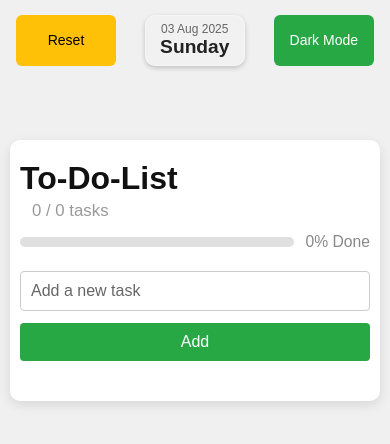
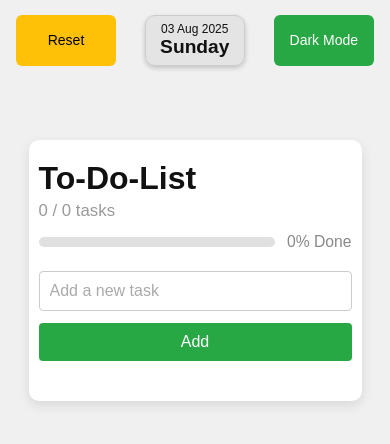
Before and after one commit to prakashseervi61/Todo-List-Web-App, a React (Vite) app: page / in a window 390 px wide. Shown: the top 444 px of the page. Built offline with nearby package versions, Linux system fonts and the light colour scheme.

Commit message:
updated local storage and added comments

```diff
--- a/src/App.css
+++ b/src/App.css
@@ -1,253 +1,156 @@
-*{
-  box-sizing: border-box;
+/* =========================================
+   Global Reset: Box sizing and margin/padding
+   ========================================= */
+* {
+  box-sizing: border-box; /* Include padding and border in element’s width/height */
   margin: 0;
   padding: 0;
 }
 
+/* =========================================
+   Base Styles: body & html
+   ========================================= */
 body, html {
-  margin: 0;
-  padding: 0;
-  font-family: sans-serif;
-  height: 100%;
+  font-family: sans-serif; /* Use a clean default font */
+  height: 100%;            /* Ensure full-height wrapper */
   width: 100%;
 }
 
+/* =========================================
+   Wrapper: background, theme, scrolling
+   ========================================= */
 .app-wrapper {
-  background-color: #111;
-  color: #fff;
-  min-height: 100vh;
-  padding: 40px 10px;
+  background-color: #111; /* Dark theme background */
+  color: #fff;            /* Light text */
+  min-height: 100vh;      /* Full viewport height */
+  padding: 40px 10px;     /* Outer spacing */
   display: flex;
   justify-content: center;
   align-items: flex-start;
   position: relative;
-  overflow-y: auto;
+  overflow-y: auto;       /* Page-level scrolling */
+}
+.app-wrapper.light {
+  background-color: #f0f0f0; /* Light theme background */
+  color: #111;               /* Dark text */
 }
 
-
-.app-wrapper.light {
-  background-color: #f0f0f0;
-  color: #111;
-}
-
+/* =========================================
+   Top Bar: reset button, clock, theme toggle
+   ========================================= */
 .top-bar {
   position: absolute;
-  top: 15px;
-  left: 0;
-  right: 0;
+  top: 15px; left: 0; right: 0;
   display: flex;
   justify-content: space-between;
   padding: 0 16px;
-  box-sizing: border-box;
   z-index: 10;
 }
-
-.theme-toggle,
-.reset-btn {
+.reset-btn,
+.theme-toggle {
   min-width: 100px;
   padding: 8px 16px;
   font-size: 14px;
+  border: none;
   border-radius: 6px;
-  border: none;
   cursor: pointer;
   text-align: center;
-  box-sizing: border-box;
+}
+.reset-btn {
+  background-color: #ffc107; /* Warning yellow */
+  color: #000;
+}
+.theme-toggle {
+  background-color: #28a745; /* Success green */
+  color: #fff;
 }
 
-.reset-btn {
-  background-color: #ffc107;
-  color: black;
+/* Clock display in top bar */
+.clock {
+  display: inline-block;
+  text-align: center;
+  padding: 0.4rem 0.8rem;
+  border-radius: 10px;
+  background-color: rgba(255,255,255,0.1);
+  box-shadow: 0 2px 5px rgba(0,0,0,0.2);
+  min-width: 100px;
+  border: 1px solid rgba(255,255,255,0.3);
+}
+.app-wrapper.light .clock {
+  background-color: rgba(0,0,0,0.05);
+  border-color: #ccc;
+}
+.clock .date {
+  font-size: 0.75rem; /* Smaller date text */
+}
+.clock .day {
+  font-size: 1.2rem;  /* Larger day text */
+  font-weight: 600;
 }
 
-.theme-toggle {
-  background-color: #28a745;
-  color: white;
-}
-
+/* =========================================
+   Main Container: card holding tasks
+   ========================================= */
 .app-container {
-  background-color: #1f1f1f;
+  margin-top: 80px;       /* Push down below top bar */
+  width: 90%;
+  max-width: 500px;
+  padding: 30px;
+  background-color: #1f1f1f; /* Dark card background */
   border-radius: 10px;
   box-shadow: 0 4px 12px rgba(0,0,0,0.3);
-  padding: 30px;
-  width: 90%;
-  max-width: 500px;
+  transition: background 0.3s, box-shadow 0.3s;
   text-align: center;
-  min-height: 200px;
-  transition: all 0.3s ease;
-  margin-top: 80px;
 }
-
 .app-wrapper.light .app-container {
-  background-color: #fff;
+  background-color: #fff; /* Light card background */
   box-shadow: 0 4px 12px rgba(0,0,0,0.1);
 }
 
-h1 {
-  margin-bottom: 20px;
-}
-
-.input-section {
-  display: flex;
-  justify-content: center;
-  gap: 10px;
-  margin-bottom: 20px;
-}
-
-input[type="text"] {
-  background-color: #111;
-  color: #f5f5f5;
-  border: 1px solid #444;
-  padding: 10px;
-  border-radius: 4px;
-  outline: none;
-  flex-grow: 1;
-  font-size: 16px;
-}
-
-input[type="text"]::placeholder {
-  color: #aaa;
-}
-
-.app-wrapper.light input[type="text"] {
-  background-color: #fff;
-  color: #111;
-  border: 1px solid #ccc;
-}
-
-.app-wrapper.light input[type="text"]::placeholder {
-  color: #666;
-}
-
-.add-btn {
-  background-color: #28a745;
-  color: white;
-  border: none;
-  padding: 10px 14px;
-  border-radius: 4px;
-  cursor: pointer;
-  font-size: 16px;
-}
-
-ul {
-  list-style-type: none;
-  padding: 0;
-  max-height: 280px;
-  overflow-y: auto;
-  scrollbar-width: thin;
-}
-
-.app-wrapper.light ul {
-  scrollbar-color: #bbb #f0f0f0;
-}
-
-.app-wrapper.dark ul {
-  scrollbar-color: #555 #222;
-}
-
-ul::-webkit-scrollbar {
-  width: 8px;
-}
-
-ul::-webkit-scrollbar-track {
-  background: #f0f0f0;
-  border-radius: 4px;
-}
-
-ul::-webkit-scrollbar-thumb {
-  background-color: #bbb;
-  border-radius: 4px;
-  border: 2px solid #f0f0f0;
-}
-
-.app-wrapper.dark ul::-webkit-scrollbar-track {
-  background: #222;
-}
-
-.app-wrapper.dark ul::-webkit-scrollbar-thumb {
-  background-color: #555;
-  border: 2px solid #222;
-}
-
-li {
-  display: flex;
-  justify-content: space-between;
-  align-items: center;
-  background-color: #1e1e1e;
-  padding: 12px 16px;
-  margin-bottom: 10px;
-  border-radius: 6px;
-  border: 1px solid #333;
-  color: #f5f5f5;
-  font-size: 16px;
-  transition: background-color 0.3s ease;
-}
-
-.app-wrapper.light li {
-  background-color: #f9f9f9;
-  color: #111;
-  border: 1px solid #ccc;
-}
-
-.delete-btn {
-  background-color: #dc3545;
-  color: white;
-  border: none;
-  padding: 6px 10px;
-  border-radius: 4px;
-  cursor: pointer;
-  font-size: 14px;
-}
-
+/* =========================================
+   Title Row: heading and task count
+   ========================================= */
 .title-row {
   display: flex;
   justify-content: space-between;
   align-items: flex-end;
   margin-bottom: 12px;
 }
-
 .title-row h1 {
-  margin: 0;
   font-size: 2rem;
   font-weight: 600;
-  text-align: left;
 }
-
 .task-count {
   font-size: 1.05rem;
   color: #999;
-  margin-left: 12px;
 }
 
+/* =========================================
+   Progress Bar: container and fill
+   ========================================= */
 .progress-bar-container {
-  width: 100%;
-  margin-bottom: 20px;
   display: flex;
   align-items: center;
   gap: 12px;
+  margin-bottom: 20px;
 }
-
 .progress-bar-bg {
   flex: 1;
   height: 10px;
   background: #e0e0e0;
   border-radius: 5px;
   overflow: hidden;
-  position: relative;
 }
-
 .progress-bar-fg {
   height: 100%;
   background: #28a745;
   border-radius: 5px 0 0 5px;
   transition: width 0.4s;
 }
-
 .progress-label {
   font-size: 0.98rem;
   color: #888;
-  min-width: 48px;
 }
-
 .app-wrapper.dark .progress-bar-bg {
   background: #333;
 }
@@ -258,186 +161,228 @@ li {
   color: #aaa;
 }
 
+/* =========================================
+   Input Section: new task entry
+   ========================================= */
+.input-section {
+  display: flex;
+  gap: 10px;
+  margin-bottom: 20px;
+}
+.input-section input[type="text"] {
+  flex: 1;                    /* Expand to fill */
+  padding: 10px;
+  border-radius: 4px;
+  border: 1px solid #444;
+  background-color: #111;
+  color: #f5f5f5;
+  font-size: 16px;
+}
+.input-section input[type="text"]::placeholder {
+  color: #aaa;
+}
+.app-wrapper.light .input-section input[type="text"] {
+  background-color: #fff;
+  color: #111;
+  border: 1px solid #ccc;
+}
+.add-btn {
+  padding: 10px 14px;
+  background-color: #28a745;
+  color: #fff;
+  border: none;
+  border-radius: 4px;
+  cursor: pointer;
+  font-size: 16px;
+}
+
+/* =========================================
+   Task List: scrollable UL
+   ========================================= */
+ul {
+  list-style: none;
+  max-height: 280px;
+  overflow-y: auto;
+}
+.app-wrapper.light ul {
+  scrollbar-color: #bbb #f0f0f0;
+}
+.app-wrapper.dark ul {
+  scrollbar-color: #555 #222;
+}
+ul::-webkit-scrollbar {
+  width: 8px;
+}
+ul::-webkit-scrollbar-track {
+  background: #f0f0f0;
+  border-radius: 4px;
+}
+ul::-webkit-scrollbar-thumb {
+  background-color: #bbb;
+  border-radius: 4px;
+  border: 2px solid #f0f0f0;
+}
+.app-wrapper.dark ul::-webkit-scrollbar-track {
+  background: #222;
+}
+.app-wrapper.dark ul::-webkit-scrollbar-thumb {
+  background-color: #555;
+  border: 2px solid #222;
+}
+
+/* =========================================
+   Task Item: layout, styling & completed state
+   ========================================= */
+li {
+  display: flex;
+  align-items: center;
+  gap: 8px;
+  background-color: #1e1e1e;
+  padding: 12px 16px;
+  margin-bottom: 10px;
+  border-radius: 6px;
+  border: 1px solid #333;
+  transition: background 0.3s;
+}
+.app-wrapper.light li {
+  background-color: #f9f9f9;
+  border: 1px solid #ccc;
+  color: #111;
+}
+li.completed {
+  opacity: 0.6; /* Dim completed items */
+}
+
+/* Task checkbox and text input */
 .task-item {
   display: flex;
   align-items: center;
   gap: 8px;
+  flex: 1; /* Grow to fill list item */
 }
-
 .task-checkbox {
   width: 18px;
   height: 18px;
 }
+/* Edit input: full width in list */
+.edit-input {
+  flex: 1;
+  padding: 8px 10px;
+  margin: 0 8px;
+  border: 1px solid #444;
+  border-radius: 4px;
+  background-color: #111;
+  color: #f5f5f5;
+  font-size: 16px;
+}
+.app-wrapper.light .edit-input {
+  background-color: #fff;
+  color: #111;
+  border: 1px solid #ccc;
+}
 
+/* =========================================
+   Action Buttons: edit, save, delete
+   ========================================= */
 .action-buttons {
   display: flex;
   gap: 8px;
   align-items: center;
 }
-
 .edit-btn {
-  background-color: #17a2b8;
-  color: white;
+  background-color: #17a2b8; /* Info blue */
+  color: #fff;
   border: none;
   padding: 6px 10px;
   border-radius: 4px;
   cursor: pointer;
-  font-size: 14px;
+}
+.save-btn {
+  background-color: #4CAF50; /* Save green */
+  color: #fff;
+  border: none;
+  padding: 6px 10px;
+  border-radius: 4px;
+  cursor: pointer;
+}
+.delete-btn {
+  background-color: #dc3545; /* Danger red */
+  color: #fff;
+  border: none;
+  padding: 6px 10px;
+  border-radius: 4px;
+  cursor: pointer;
 }
 
+/* =========================================
+   Reset Modal: overlay and modal box
+   ========================================= */
+.reset-overlay {
+  position: fixed;
+  inset: 0; /* shorthand for top/right/bottom/left: 0 */
+  background-color: rgba(0,0,0,0.6);
+  display: flex;
+  align-items: center;
+  justify-content: center;
+  z-index: 1000;
+}
+.reset-overlay.light {
+  background-color: rgba(255,255,255,0.8);
+}
+.reset-box {
+  background: inherit; /* match theme */
+  padding: 2rem;
+  border-radius: 10px;
+  border: 3px solid currentColor;
+  text-align: center;
+  width: 90%;
+  max-width: 400px;
+}
+.reset-actions {
+  margin-top: 20px;
+}
+.yes-btn, .no-btn {
+  margin: 0 10px;
+  padding: 10px 20px;
+  border: none;
+  border-radius: 6px;
+  font-weight: bold;
+  cursor: pointer;
+}
+.yes-btn {
+  background-color: #e74c3c;
+  color: #fff;
+}
+.no-btn {
+  background-color: #34d058;
+  color: #fff;
+}
+
+/* =========================================
+   Responsive: mobile styling
+   ========================================= */
 @media (max-width: 600px) {
   .app-container {
-    width: 100%;
+    margin-top: 100px;
     padding: 20px 10px;
-    margin-top: 100px;
   }
-
   .input-section {
     flex-direction: column;
     gap: 12px;
   }
-
   .title-row {
     flex-direction: column;
     align-items: flex-start;
     gap: 4px;
   }
-
   ul {
     max-height: 400px;
   }
 }
 
-.reset-overlay {
-  position: fixed;
-  top: 0;
-  left: 0;
-  width: 100vw;
-  height: 100vh;
-  z-index: 1000;
-  display: flex;
-  align-items: center;
-  justify-content: center;
-}
-
-.reset-overlay.light {
-  background-color: rgba(255, 255, 255, 0.8);
-  color: #000;
-}
-
-.reset-overlay.dark {
-  background-color: rgba(0, 0, 0, 0.8);
-  color: #fff;
-}
-
-.reset-box {
-  background-color: inherit;
-  padding: 30px;
-  border-radius: 12px;
-  box-shadow: 0 0 10px rgba(0, 0, 0, 0.3);
-  text-align: center;
-}
-
-.reset-actions {
-  margin-top: 20px;
-}
-
-.yes-btn, .no-btn {
-  margin: 0 10px;
-  padding: 10px 20px;
-  border: none;
-  cursor: pointer;
-  border-radius: 6px;
-  font-weight: bold;
-}
-
-.yes-btn {
-  background-color: #e74c3c;
-  color: white;
-}
-
-.no-btn {
-  background-color: #34d058;
-  color: white;
-}
-
-.reset-overlay {
-  position: fixed;
-  top: 0;
-  left: 0;
-  width: 100vw;
-  height: 100vh;
-  background-color: rgba(0, 0, 0, 0.6);
-  z-index: 1000;
-  display: flex;
-  align-items: center;
-  justify-content: center;
-}
-
-.reset-box {
-  background-color: white;
-  padding: 2rem;
-  border-radius: 10px;
-  border: 3px solid #333;
-  text-align: center;
-  width: 90%;
-  max-width: 400px;
-  box-shadow: 0 0 10px rgba(0, 0, 0, 0.3);
-}
-
-.reset-overlay.dark .reset-box {
-  background-color: #1e1e1e;
-  color: white;
-  border: 3px solid #bbb;
-}
-
-.save-btn {
-  background-color: #4CAF50;
-  border: none;
-  color: white;
-  padding: 6px 10px;
-  margin-right: 5px;
-  border-radius: 4px;
-  cursor: pointer;
-}
-
-.save-btn:hover {
-  background-color: #45a049;
-}
-
-.clock {
-  text-align: center;
-  padding: 0.4rem 0.8rem;
-  border-radius: 10px;
-  background-color: rgba(255, 255, 255, 0.1);
-  box-shadow: 0 2px 5px rgba(0, 0, 0, 0.2);
-  display: inline-block;
-  min-width: 100px;
-  border: 1px solid rgba(255, 255, 255, 0.3);
-}
-
-.light .clock div:first-child {
-  font-size: 0.75rem;
-  color: #666;
-}
-
-.light .clock div:last-child {
-  font-size: 1.2rem;
-  font-weight: 600;
-  color: #222;
-}
-
-.dark .clock div:first-child {
-  font-size: 0.75rem;
-  color: #ccc;
-}
-
-.dark .clock div:last-child {
-  font-size: 1.2rem;
-  font-weight: 600;
-  color: #fff;
-}
-
+/* =========================================
+   Task Animation (optional)
+   ========================================= */
 .task-enter {
   opacity: 0;
   transform: translateY(-10px);
--- a/src/App.jsx
+++ b/src/App.jsx
@@ -3,31 +3,57 @@ import './App.css';
 import { FaTrash, FaEdit, FaCheck } from 'react-icons/fa';
 
 function App() {
+  // ——————————————————————
+  // State Definitions
+  // ——————————————————————
+  const [tasks, setTasks] = useState(() => {
+    // Load tasks from localStorage or start with an empty array
+    const saved = localStorage.getItem('tasks');
+    return saved ? JSON.parse(saved) : [];
+  });
   const [newTask, setNewTask] = useState('');
-  const [isDarkMode, setIsDarkMode] = useState(false);
+  const [isDarkMode, setIsDarkMode] = useState(() => {
+    // Load theme preference from localStorage or default to false
+    return localStorage.getItem('theme') === 'dark';
+  });
   const [editingIndex, setEditingIndex] = useState(null);
   const [editedText, setEditedText] = useState('');
   const [showResetModal, setShowResetModal] = useState(false);
   const [time, setTime] = useState(new Date());
 
-  const [tasks, setTasks] = useState(() => {
-    const saved = localStorage.getItem('tasks');
-    return saved ? JSON.parse(saved) : [];
-  });
-
+  // ——————————————————————
+  // Effects: Persist data & Clock
+  // ——————————————————————
   useEffect(() => {
     localStorage.setItem('tasks', JSON.stringify(tasks));
   }, [tasks]);
 
+  useEffect(() => {
+    localStorage.setItem('theme', isDarkMode ? 'dark' : 'light');
+  }, [isDarkMode]);
+
+  useEffect(() => {
+    const interval = setInterval(() => setTime(new Date()), 1000);
+    return () => clearInterval(interval);
+  }, []);
+
+  // ——————————————————————
+  // Derived Values
+  // ——————————————————————
   const sortedTasks = [...tasks].sort((a, b) => a.completed - b.completed);
+  const completedCount = tasks.filter(t => t.completed).length;
+  const progress = tasks.length === 0 ? 0 : (completedCount / tasks.length) * 100;
 
+  // ——————————————————————
+  // Handlers
+  // ——————————————————————
   const addTask = () => {
-    if (newTask.trim() === '' || editingIndex !== null) return;
+    if (!newTask.trim() || editingIndex !== null) return;
     setTasks([...tasks, { text: newTask, completed: false }]);
     setNewTask('');
   };
 
-  const deleteTask = (index) => {
+  const deleteTask = index => {
     setTasks(tasks.filter((_, i) => i !== index));
     if (editingIndex === index) {
       setEditingIndex(null);
@@ -35,29 +61,27 @@ function App() {
     }
   };
 
-  const toggleCompleted = (index) => {
-    const updated = tasks.map((task, i) =>
-      i === index ? { ...task, completed: !task.completed } : task
-    );
-    setTasks(updated);
+  const toggleCompleted = index => {
+    setTasks(tasks.map((t, i) =>
+      i === index ? { ...t, completed: !t.completed } : t
+    ));
   };
 
-  const toggleTheme = () => setIsDarkMode(!isDarkMode);
-
-  const handleEdit = (index) => {
+  const handleEdit = index => {
     setEditingIndex(index);
     setEditedText(tasks[index].text);
   };
 
-  const saveEdit = (index) => {
-    if (editedText.trim() === '') return;
-    const updatedTasks = [...tasks];
-    updatedTasks[index].text = editedText;
-    setTasks(updatedTasks);
+  const saveEdit = index => {
+    if (!editedText.trim()) return;
+    const updated = [...tasks];
+    updated[index].text = editedText;
+    setTasks(updated);
     setEditingIndex(null);
     setEditedText('');
   };
 
+  const toggleTheme = () => setIsDarkMode(!isDarkMode);
   const handleResetClick = () => setShowResetModal(true);
   const handleConfirmReset = () => {
     setTasks([]);
@@ -65,18 +89,12 @@ function App() {
   };
   const handleCancelReset = () => setShowResetModal(false);
 
-  useEffect(() => {
-    const interval = setInterval(() => {
-      setTime(new Date());
-    }, 1000);
-    return () => clearInterval(interval);
-  }, []);
-
-  const completedCount = tasks.filter(t => t.completed).length;
-  const progress = tasks.length === 0 ? 0 : (completedCount / tasks.length) * 100;
-
+  // ——————————————————————
+  // Render
+  // ——————————————————————
   return (
     <div className={`app-wrapper ${isDarkMode ? 'dark' : 'light'}`}>
+      {/* Reset Confirmation Modal */}
       {showResetModal && (
         <div className={`reset-overlay ${isDarkMode ? 'dark' : 'light'}`}>
           <div className="reset-box">
@@ -89,6 +107,7 @@ function App() {
         </div>
       )}
 
+      {/* Top Bar: Reset, Clock, Theme Toggle */}
       <div className="top-bar">
         <button className="reset-btn" onClick={handleResetClick}>Reset</button>
         <div className="clock">
@@ -104,14 +123,15 @@ function App() {
         </button>
       </div>
 
+      {/* Main App Container */}
       <div className="app-container">
+        {/* Title and Task Count */}
         <div className="title-row">
           <h1>To-Do-List</h1>
-          <span className="task-count">
-            {completedCount} / {tasks.length} tasks
-          </span>
+          <span className="task-count">{completedCount} / {tasks.length} tasks</span>
         </div>
 
+        {/* Progress Bar */}
         <div className="progress-bar-container">
           <div className="progress-bar-bg">
             <div className="progress-bar-fg" style={{ width: `${progress}%` }} />
@@ -121,51 +141,43 @@ function App() {
           </span>
         </div>
 
+        {/* Input Section */}
         <div className="input-section">
           <input
             type="text"
             placeholder="Add a new task"
             value={newTask}
             onChange={e => setNewTask(e.target.value)}
-            onKeyDown={e => {
-              if (e.key === 'Enter') addTask();
-            }}
+            onKeyDown={e => e.key === 'Enter' && addTask()}
             disabled={editingIndex !== null}
           />
           <button onClick={addTask} className="add-btn" disabled={editingIndex !== null}>Add</button>
         </div>
 
+        {/* Task List */}
         <ul>
-          {sortedTasks.map((task, index) => {
-            const originalIndex = tasks.findIndex(t => t === task);
+          {sortedTasks.map((task, _, arr) => {
+            const originalIndex = tasks.indexOf(task);
             return (
-              <li key={originalIndex}>
+              <li key={originalIndex} className={task.completed ? 'completed' : ''}>
                 <label className="task-item">
                   <input
                     type="checkbox"
                     checked={task.completed}
                     onChange={() => toggleCompleted(originalIndex)}
-                    className="task-checkbox"
                   />
                   {editingIndex === originalIndex ? (
                     <input
                       type="text"
+                      className="edit-input"
                       value={editedText}
-                      onChange={(e) => setEditedText(e.target.value)}
-                      onKeyDown={(e) => {
-                        if (e.key === 'Enter') saveEdit(originalIndex);
-                      }}
+                      onChange={e => setEditedText(e.target.value)}
+                      onKeyDown={e => e.key === 'Enter' && saveEdit(originalIndex)}
+                      onBlur={() => saveEdit(originalIndex)}
                       autoFocus
                     />
                   ) : (
-                    <span
-                      style={{
-                        textDecoration: task.completed ? 'line-through' : 'none',
-                        color: task.completed ? 'gray' : undefined
-                      }}
-                    >
-                      {task.text}
-                    </span>
+                    <span>{task.text}</span>
                   )}
                 </label>
                 <div className="action-buttons">
```
